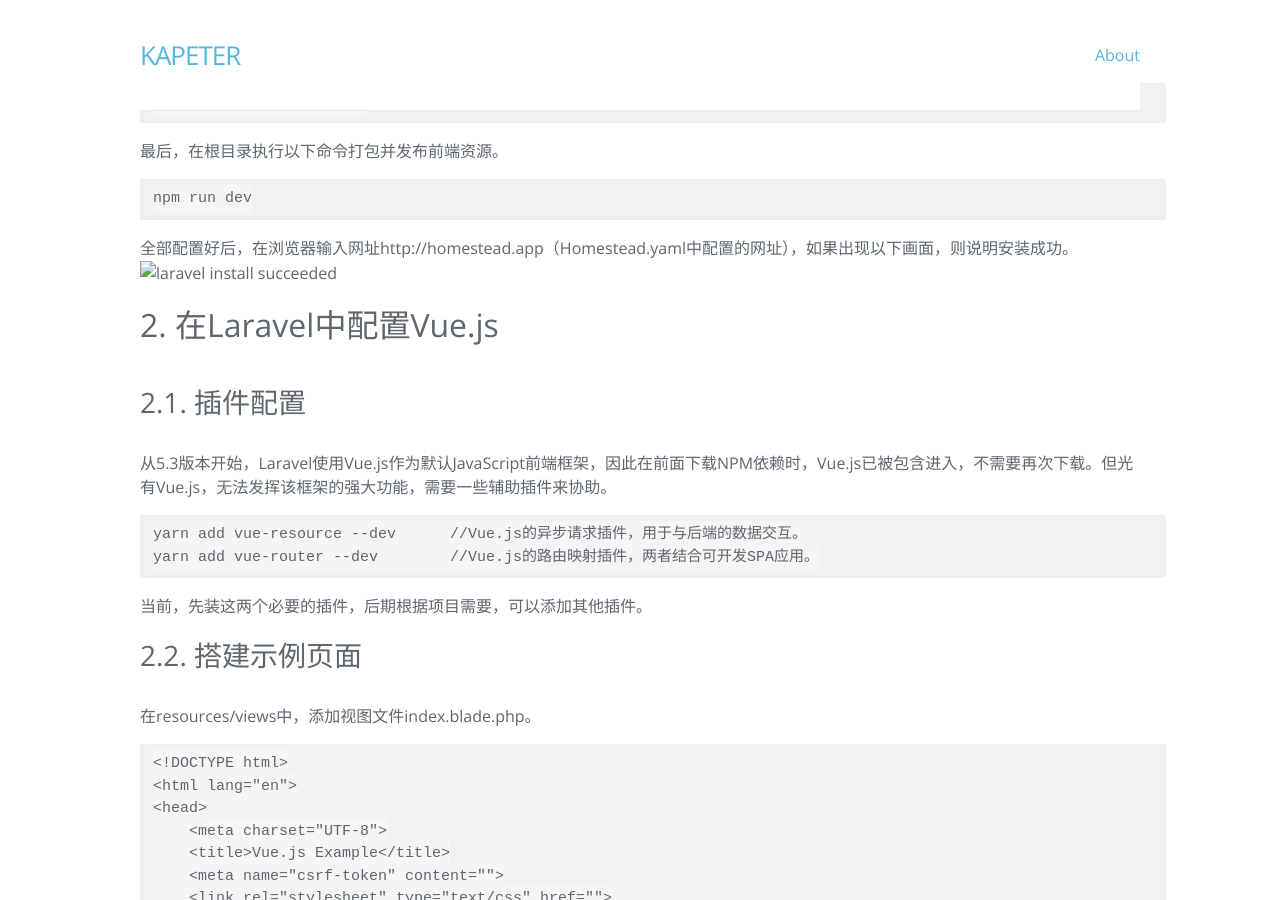
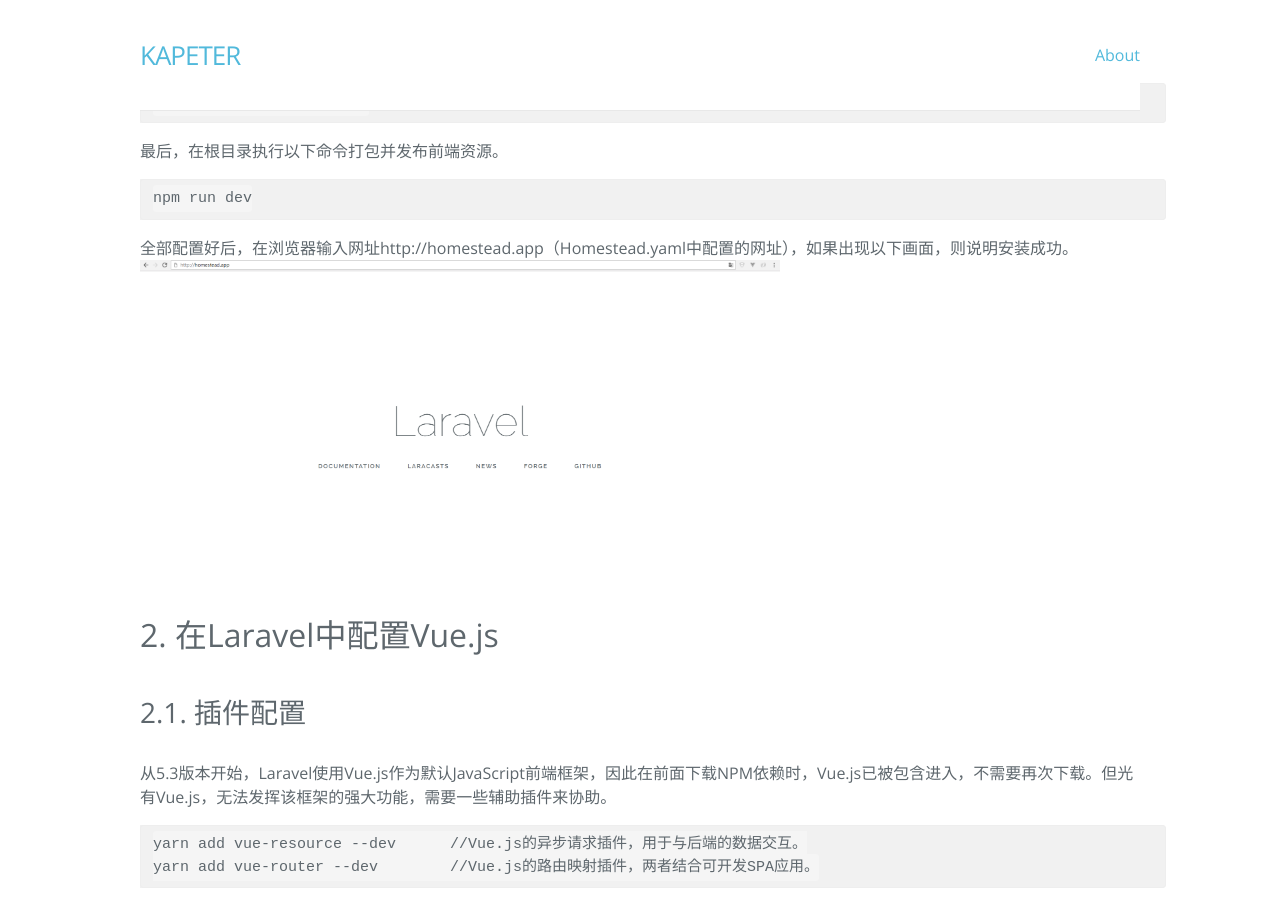
Before and after one commit to kapeter/kapeter.github.io, a Jekyll site: the page built from _posts/2017-02-15-laravel-vue.md, in a window 1280 px wide and 900 px high, scrolled down 1955 px. Built offline with Jekyll 4.4.1, drawn with Linux system fonts in a browser that asks for light colours; nearby versions of some CDN libraries; Markdown is read by kramdown in place of the engine named in the settings.

Commit message:
change image's url

```diff
--- a/_posts/2017-02-15-laravel-vue.md
+++ b/_posts/2017-02-15-laravel-vue.md
@@ -79,7 +79,7 @@ PS：在git CMD中运行npm会出现很多奇怪的问题，建议使用系统
     npm run dev
 
 全部配置好后，在浏览器输入网址http://homestead.app（Homestead.yaml中配置的网址），如果出现以下画面，则说明安装成功。
-<img src="../images/laravel-install-success.png" alt="laravel install succeeded" width="640">
+<img src="/images/laravel-install-success.png" alt="laravel install succeeded" width="640">
 
 #2. 在Laravel中配置Vue.js
 ## 2.1. 插件配置
@@ -162,5 +162,5 @@ Laravel默认开启CSRF保护，我们已经在视图文件中添加了meta标
     npm run watch
 
 现在再浏览首页，画面内容已经发生了改变，说明Vue.js配置成功。
-<img src="../images/Vuejs-setting-succeeded.png" alt="Vuejs setting succeeded" width="640">
+<img src="/images/Vuejs-setting-succeeded.png" alt="Vuejs setting succeeded" width="640">
 在此基础上，我们可以开发优雅的SPA应用啦。
```
